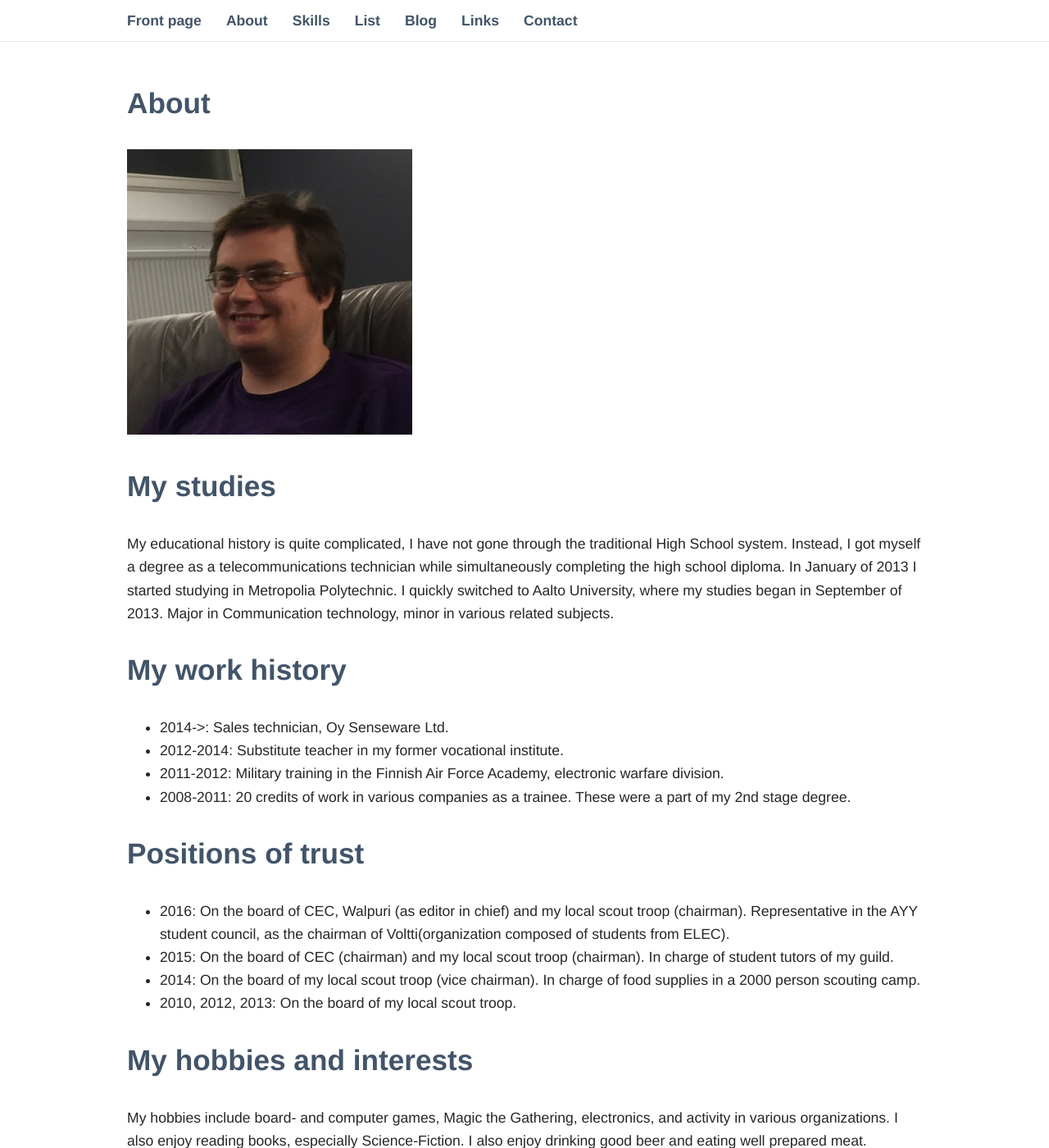
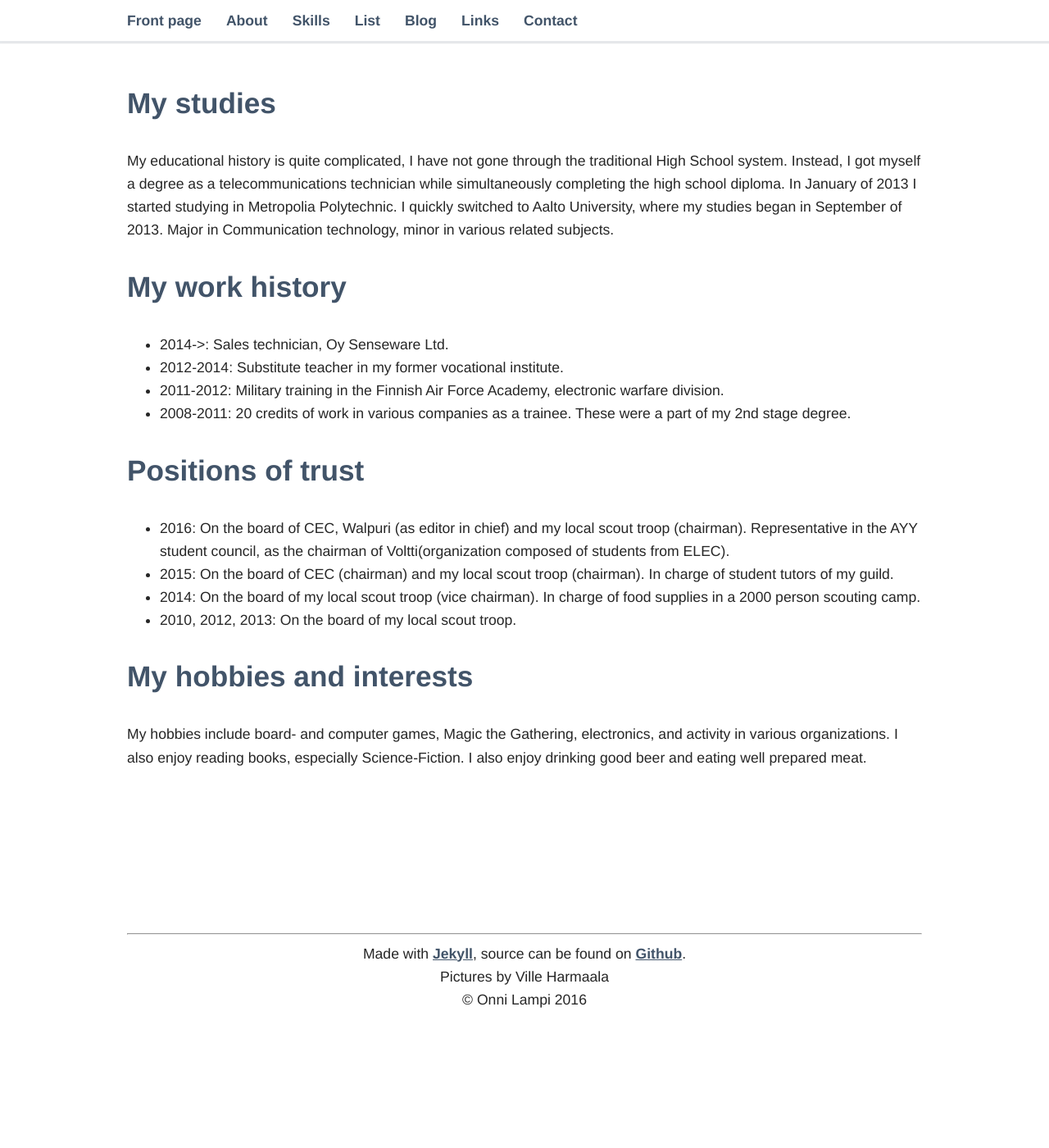
Before and after one commit to veikah/onnilampi.fi, a Jekyll site: the page built from onnilampi.fi/_pages/01_about.md, in a window 1280 px wide and 1400 px high. Shown: the whole window at 82% size. Built offline with Jekyll 4.4.1, drawn with Linux system fonts in a browser that asks for light colours.

Commit message:
Site is complete

```diff
--- a/onnilampi.fi/_includes/footer.html
+++ b/onnilampi.fi/_includes/footer.html
@@ -2,6 +2,7 @@
 
     <hr>
     Made with <a href="https://jekyllrb.com/">Jekyll</a>, source can be found on <a href="https://github.com/onnilampi/onnilampi.fi">Github</a>.<br>
-    &copy; Onni Lampi 2016
+    Pictures by Ville Harmaala<br>
+    &copy; Onni Lampi 2016<br>
 
 </footer>
--- a/onnilampi.fi/_pages/01_about.md
+++ b/onnilampi.fi/_pages/01_about.md
@@ -1,10 +1,10 @@
 ---
-layout: page
+layout: skills
 title: About
 permalink: /about/
 ---
 
-![Me]({{site.url}}/img/me2.jpg)
+[comment]: <>![Me]({{site.url}}/img/me2.jpg)
 
 ## My studies
 My educational history is quite complicated, I have not gone through the traditional High School system. Instead, I got myself a degree as a telecommunications technician while simultaneously completing the high school diploma. In January of 2013 I started studying in Metropolia Polytechnic. I quickly switched to Aalto University, where my studies began in September of 2013. Major in Communication technology, minor in various related subjects.
--- a/onnilampi.fi/_sass/_layout.scss
+++ b/onnilampi.fi/_sass/_layout.scss
@@ -69,7 +69,7 @@
     width: 100%;
     z-index: 2;
     border-bottom: 1px solid lighten($light, 30%);
-    box-shadow: 0px 1px 1px RGBA(4, 25, 54, .1);
+    box-shadow: 0px 3px 1px RGBA(4, 25, 54, .1);
     nav {
         float: left;
         max-width: 800px;
@@ -108,7 +108,7 @@
 
 footer {
     text-align: center;
-    margin: 200px 0 50px;
+    margin: 200px 0 100px;
 }
 
 img{
```
Also changed, not shown: onnilampi.fi/_includes/header.html (+11 -4 lines), onnilampi.fi/_pages/02_skills.md (+1 -1 lines), 1 other file.
